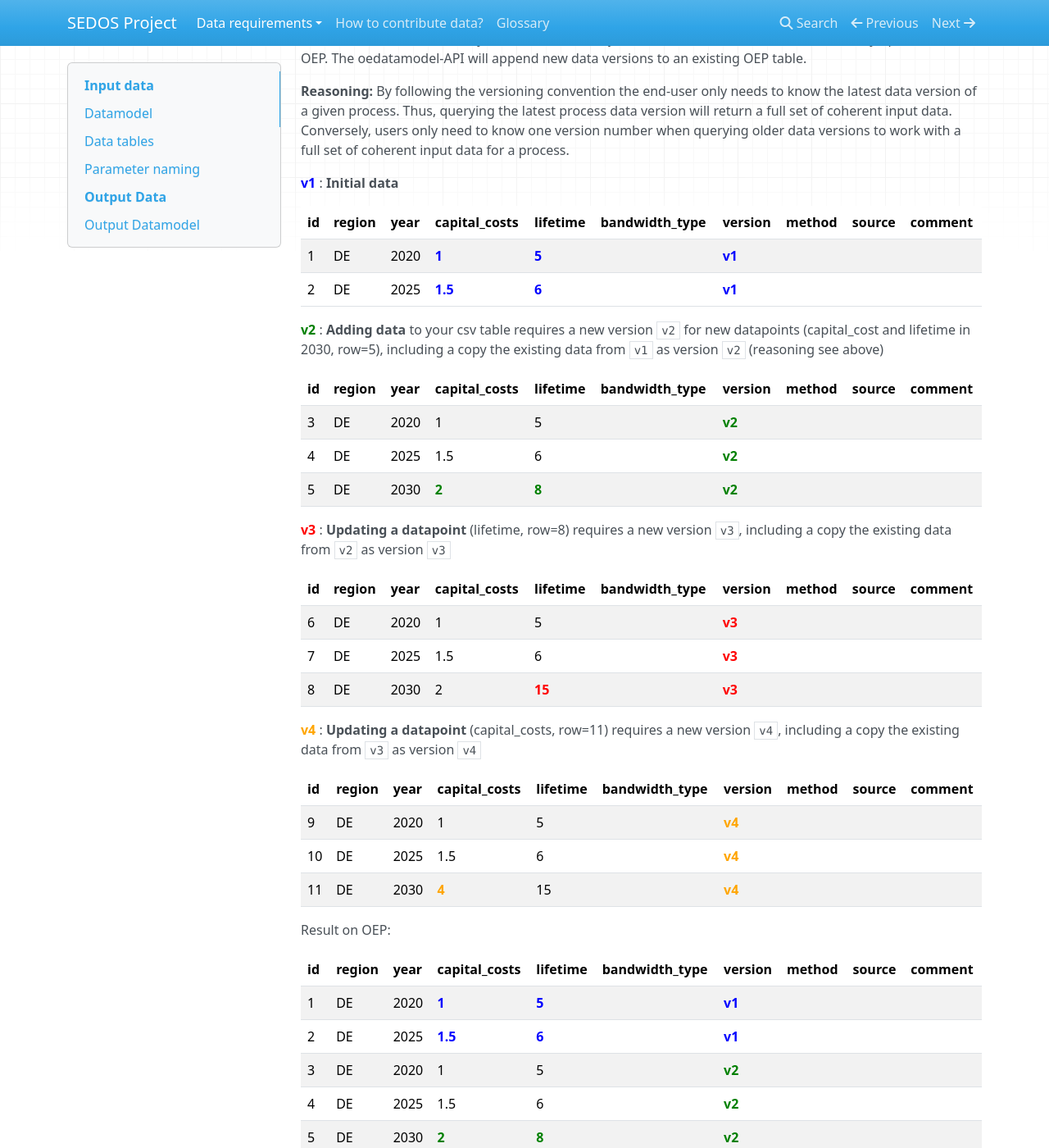
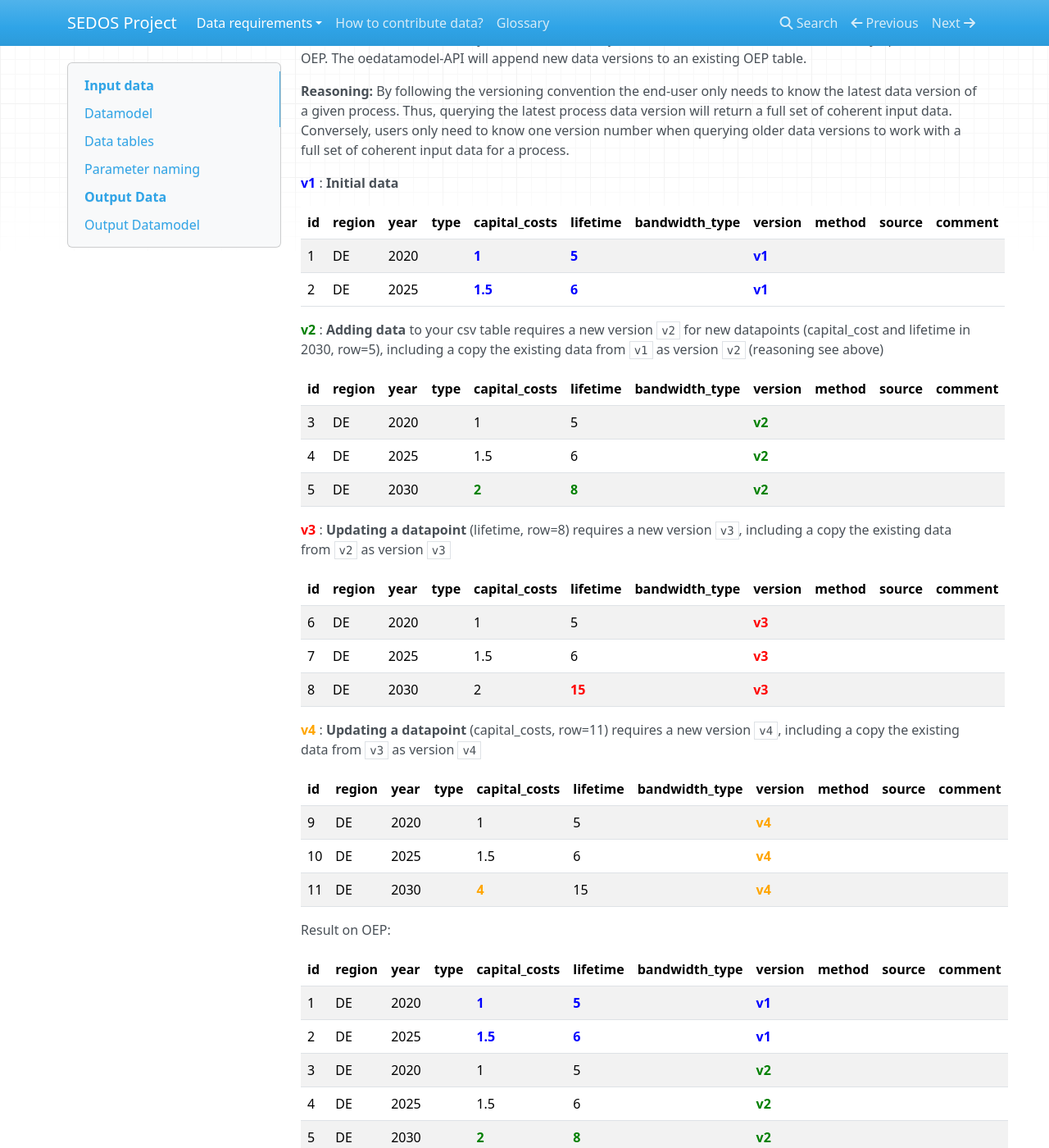
Before and after one commit to sedos-project/organization, an MkDocs documentation site: the page built from docs/data_requirements/input_data.md, in a window 1280 px wide and 1400 px high, scrolled down 2716 px. Shown: the whole window at 82% size. Built offline with MkDocs 1.6.1, drawn with Linux system fonts in a browser that asks for light colours; nearby versions of some CDN libraries.

Commit message:
Add type column to versioning example

```diff
--- a/docs/data_requirements/input_data.md
+++ b/docs/data_requirements/input_data.md
@@ -122,54 +122,54 @@
 
 **<span style="color:blue"> v1 </span>**: **Initial data**
 
-| id | region | year | capital_costs                             | lifetime                                 | bandwidth_type | version                                    | method | source | comment |
-|----|--------|------|-------------------------------------------|------------------------------------------|----------------|--------------------------------------------|-------|--------|---------|
-| 1  | DE     | 2020 | **<span style="color:blue"> 1 </span>**   | **<span style="color:blue"> 5 </span>**  |                | **<span style="color:blue"> v1 </span>**   |       |        |         |
-| 2  | DE     | 2025 | **<span style="color:blue"> 1.5 </span>** | **<span style="color:blue"> 6 </span>**  |                | **<span style="color:blue"> v1 </span>**   |       |        |         |
+| id | region | year | type | capital_costs                            | lifetime                                 | bandwidth_type | version                                    | method | source | comment |
+|----|--------|------|------|-------------------------------------------|------------------------------------------|----------------|--------------------------------------------|-------|--------|---------|
+| 1  | DE     | 2020 |      | **<span style="color:blue"> 1 </span>**   | **<span style="color:blue"> 5 </span>**  |                | **<span style="color:blue"> v1 </span>**   |       |        |         |
+| 2  | DE     | 2025 |      | **<span style="color:blue"> 1.5 </span>** | **<span style="color:blue"> 6 </span>**  |                | **<span style="color:blue"> v1 </span>**   |       |        |         |
 
 **<span style="color:green"> v2 </span>**: **Adding data** to your csv table requires a new version `v2` for new
 datapoints (capital_cost and lifetime in 2030, row=5), including a copy the existing data from `v1` as version `v2`
 (reasoning see above)
 
-| id | region | year | capital_costs                             | lifetime                                 | bandwidth_type | version                                    | method | source | comment |
-|----|--------|------|-------------------------------------------|------------------------------------------|----------------|--------------------------------------------|-------|--------|---------|
-| 3  | DE     | 2020 | 1                                         | 5                                        |                | **<span style="color:green"> v2 </span>**  |       |        |         |
-| 4  | DE     | 2025 | 1.5                                       | 6                                        |                | **<span style="color:green"> v2 </span>**  |       |        |         |
-| 5  | DE     | 2030 | **<span style="color:green"> 2 </span>**  | **<span style="color:green"> 8 </span>** |                | **<span style="color:green"> v2 </span>**  |       |        |         |
+| id | region | year | type | capital_costs                            | lifetime                                 | bandwidth_type | version                                    | method | source | comment |
+|----|--------|------|------|------------------------------------------|------------------------------------------|----------------|--------------------------------------------|-------|--------|---------|
+| 3  | DE     | 2020 |      | 1                                        | 5                                        |                | **<span style="color:green"> v2 </span>**  |       |        |         |
+| 4  | DE     | 2025 |      | 1.5                                      | 6                                        |                | **<span style="color:green"> v2 </span>**  |       |        |         |
+| 5  | DE     | 2030 |      | **<span style="color:green"> 2 </span>** | **<span style="color:green"> 8 </span>** |                | **<span style="color:green"> v2 </span>**  |       |        |         |
 
 **<span style="color:red"> v3 </span>**: **Updating a datapoint** (lifetime, row=8) requires a new version
 `v3`, including a copy the existing data from `v2` as version `v3`
 
-| id | region | year | capital_costs                             | lifetime                                 | bandwidth_type | version                                    | method | source | comment |
-|----|--------|------|-------------------------------------------|------------------------------------------|----------------|--------------------------------------------|-------|--------|---------|
-| 6  | DE     | 2020 | 1                                         | 5                                        |                | **<span style="color:red"> v3 </span>**    |       |        |         |
-| 7  | DE     | 2025 | 1.5                                       | 6                                        |                | **<span style="color:red"> v3 </span>**    |       |        |         |
-| 8  | DE     | 2030 | 2                                         | **<span style="color:red"> 15 </span>**  |                | **<span style="color:red"> v3 </span>**    |       |        |         |
+| id | region | year | type | capital_costs | lifetime| bandwidth_type | version                                    | method | source | comment |
+|----|--------|------|------|---------------|------------------------------------------|----------------|--------------------------------------------|-------|--------|---------|
+| 6  | DE     | 2020 |      | 1             | 5                                        |                | **<span style="color:red"> v3 </span>**    |       |        |         |
+| 7  | DE     | 2025 |      | 1.5           | 6                                        |                | **<span style="color:red"> v3 </span>**    |       |        |         |
+| 8  | DE     | 2030 |      | 2             | **<span style="color:red"> 15 </span>**  |                | **<span style="color:red"> v3 </span>**    |       |        |         |
 
 **<span style="color:orange"> v4 </span>**: **Updating a datapoint** (capital_costs, row=11) requires a new
 version `v4`, including a copy the existing data from `v3` as version `v4`
 
-| id | region | year | capital_costs                             | lifetime                                 | bandwidth_type | version                                    | method | source | comment |
-|----|--------|------|-------------------------------------------|------------------------------------------|----------------|--------------------------------------------|-------|--------|---------|
-| 9  | DE     | 2020 | 1                                         | 5                                        |                | **<span style="color:orange"> v4 </span>** |       |        |         |
-| 10 | DE     | 2025 | 1.5                                       | 6                                        |                | **<span style="color:orange"> v4 </span>** |       |        |         |
-| 11 | DE     | 2030 | **<span style="color:orange"> 4 </span>** | 15                                       |                | **<span style="color:orange"> v4 </span>** |       |        |         |
+| id | region | year | type | capital_costs                            | lifetime| bandwidth_type | version                                    | method | source | comment |
+|----|--------|------|------|------------------------------------------|------------------------------------------|----------------|--------------------------------------------|-------|--------|---------|
+| 9  | DE     | 2020 |      | 1                                        | 5                                        |                | **<span style="color:orange"> v4 </span>** |       |        |         |
+| 10 | DE     | 2025 |      | 1.5                                      | 6                                        |                | **<span style="color:orange"> v4 </span>** |       |        |         |
+| 11 | DE     | 2030 |      | **<span style="color:orange"> 4 </span>** | 15                                       |                | **<span style="color:orange"> v4 </span>** |       |        |         |
 
 Result on OEP:
 
-| id | region | year | capital_costs                             | lifetime                                 | bandwidth_type | version                                    | method | source | comment |
-|----|--------|------|-------------------------------------------|------------------------------------------|----------------|--------------------------------------------|-------|--------|---------|
-| 1  | DE     | 2020 | **<span style="color:blue"> 1 </span>**   | **<span style="color:blue"> 5 </span>**  |                | **<span style="color:blue"> v1 </span>**   |       |        |         |
-| 2  | DE     | 2025 | **<span style="color:blue"> 1.5 </span>** | **<span style="color:blue"> 6 </span>**  |                | **<span style="color:blue"> v1 </span>**   |       |        |         |
-| 3  | DE     | 2020 | 1                                         | 5                                        |                | **<span style="color:green"> v2 </span>**  |       |        |         |
-| 4  | DE     | 2025 | 1.5                                       | 6                                        |                | **<span style="color:green"> v2 </span>**  |       |        |         |
-| 5  | DE     | 2030 | **<span style="color:green"> 2 </span>**  | **<span style="color:green"> 8 </span>** |                | **<span style="color:green"> v2 </span>**  |       |        |         |
-| 6  | DE     | 2020 | 1                                         | 5                                        |                | **<span style="color:red"> v3 </span>**    |       |        |         |
-| 7  | DE     | 2025 | 1.5                                       | 6                                        |                | **<span style="color:red"> v3 </span>**    |       |        |         |
-| 8  | DE     | 2030 | 2                                         | **<span style="color:red"> 15 </span>**  |                | **<span style="color:red"> v3 </span>**    |       |        |         |
-| 9  | DE     | 2020 | 1                                         | 5                                        |                | **<span style="color:orange"> v4 </span>** |       |        |         |
-| 10 | DE     | 2025 | 1.5                                       | 6                                        |                | **<span style="color:orange"> v4 </span>** |       |        |         |
-| 11 | DE     | 2030 | **<span style="color:orange"> 4 </span>** | 15                                       |                | **<span style="color:orange"> v4 </span>** |       |        |         |
+| id | region | year | type | capital_costs                              | lifetime| bandwidth_type | version                                    | method | source | comment |
+|----|--------|------|------|--------------------------------------------|------------------------------------------|----------------|--------------------------------------------|-------|--------|---------|
+| 1  | DE     | 2020 |      | **<span style="color:blue"> 1 </span>**    | **<span style="color:blue"> 5 </span>**  |                | **<span style="color:blue"> v1 </span>**   |       |        |         |
+| 2  | DE     | 2025 |      | **<span style="color:blue"> 1.5 </span>**  | **<span style="color:blue"> 6 </span>**  |                | **<span style="color:blue"> v1 </span>**   |       |        |         |
+| 3  | DE     | 2020 |      | 1                                          | 5                                        |                | **<span style="color:green"> v2 </span>**  |       |        |         |
+| 4  | DE     | 2025 |      | 1.5                                        | 6                                        |                | **<span style="color:green"> v2 </span>**  |       |        |         |
+| 5  | DE     | 2030 |      | **<span style="color:green"> 2 </span>**   | **<span style="color:green"> 8 </span>** |                | **<span style="color:green"> v2 </span>**  |       |        |         |
+| 6  | DE     | 2020 |      | 1                                          | 5                                        |                | **<span style="color:red"> v3 </span>**    |       |        |         |
+| 7  | DE     | 2025 |      | 1.5                                        | 6                                        |                | **<span style="color:red"> v3 </span>**    |       |        |         |
+| 8  | DE     | 2030 |      | 2                                          | **<span style="color:red"> 15 </span>**  |                | **<span style="color:red"> v3 </span>**    |       |        |         |
+| 9  | DE     | 2020 |      | 1                                          | 5                                        |                | **<span style="color:orange"> v4 </span>** |       |        |         |
+| 10 | DE     | 2025 |      | 1.5                                        | 6                                        |                | **<span style="color:orange"> v4 </span>** |       |        |         |
+| 11 | DE     | 2030 |      |  **<span style="color:orange"> 4 </span>** | 15                                       |                | **<span style="color:orange"> v4 </span>** |       |        |         |
 
 
 !!! Note "Versioning note"
```
